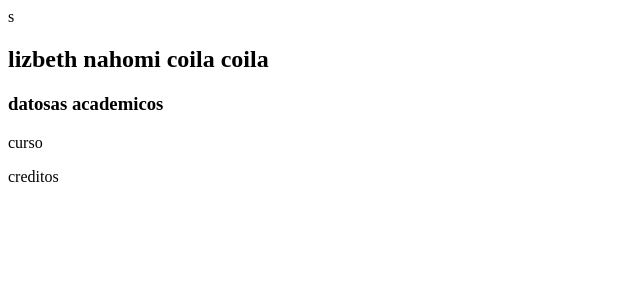
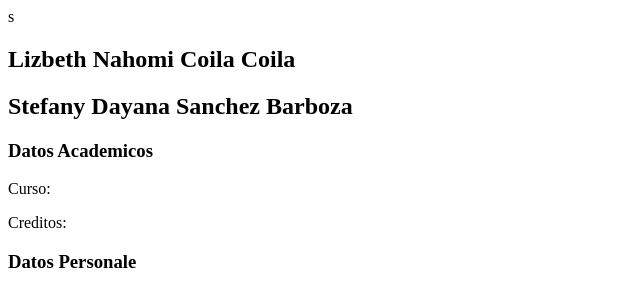
Before and after one commit to princessazul/jaediurno, a plain HTML site: page index.html in a window 1280 px wide. Shown: the whole page, without its empty margins (0-640 px from the left). Drawn offline with Linux system fonts and the light colour scheme.

Commit message:
Datos personales

```diff
--- a/index.html
+++ b/index.html
@@ -6,9 +6,14 @@
     <title>Document</title>s
 </head>
 <body>
-    <h2>lizbeth nahomi coila coila</h2>
-    <h3>datosas academicos</h3>
-    <p>curso</p>
-    <p> creditos</p>
+    <h2>Lizbeth Nahomi Coila Coila</h2>
+    <h2>Stefany Dayana Sanchez Barboza</h2>
+
+    <h3>Datos Academicos</h3>
+    <p>Curso:</p>
+    <p>Creditos:</p>
+
+    <h3>Datos Personale</h3>
+
 </body>
 </html
```
